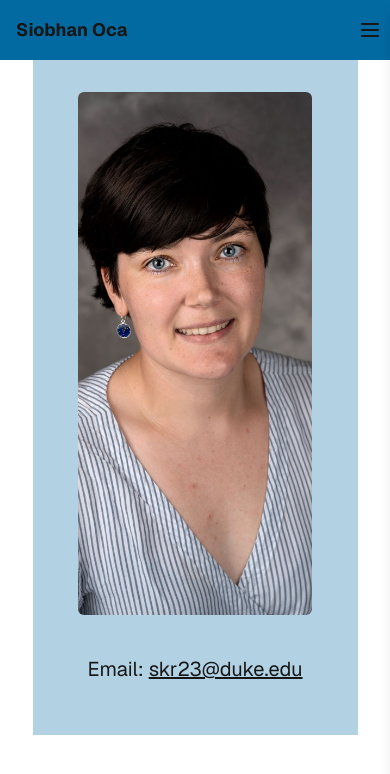
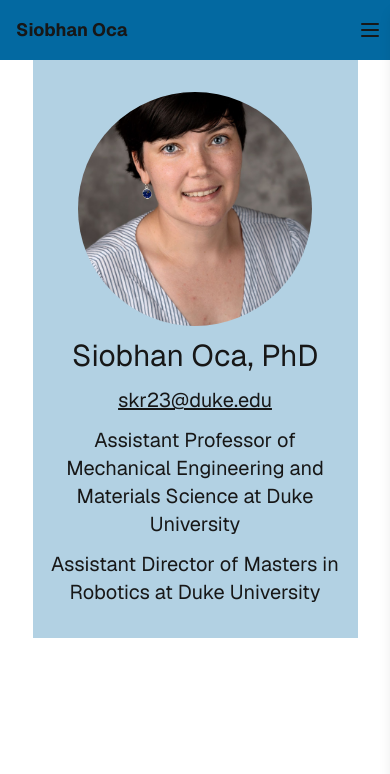
Before and after one commit to seamuslowry/siobhan-oca, a Next.js app: page / in a window 390 px wide. Shown: the top 774 px of the page. Built offline with nearby package versions, Linux system fonts and the light colour scheme.

Commit message:
feat: responsive banner

```diff
--- a/app/page.tsx
+++ b/app/page.tsx
@@ -5,27 +5,34 @@ import bannerImage from '@/assets/home/banner.png';
 export default function Home() {
   return (
     <div>
-      <div className="sm:relative">
+      <div className="sm:relative max-h-[clamp(fit-content,80vh,56rem)] sm:h-[80vh]">
         <Image
           src={heroImage}
           alt="Hero image description"
-          className="h-[80vh] object-cover hidden sm:absolute sm:block"
+          className="object-cover hidden h-full sm:absolute sm:block"
           placeholder="blur"
           unoptimized
         />
-        <div className="bg-sky-700/30 grid grid-rows-[1fr_min-content] gap-5 py-8 px-4 h-[80vh] mx-auto w-10/12 sm:animate-slideInFromLeft sm:absolute sm:ml-[10%] sm:w-[30vw] sm:min-w-80">
+        <div className="bg-sky-700/30 h-full flex flex-col items-center justify-evenly gap-3 py-8 px-4 mx-auto w-10/12 sm:animate-slideInFromLeft sm:absolute sm:ml-[10%] sm:w-[20vw] sm:min-w-80">
+          <div className="flex flex-col items-center">
             <Image
               src={bannerImage}
               alt="Banner image description"
               placeholder="blur"
-            className="object-cover h-full w-[80%] justify-self-center rounded-md"
+              className="object-cover w-[80%] aspect-square rounded-full"
               unoptimized
             />
-          <p className="text-xl self-center justify-self-center p-5">
-            Email:{' '}
-            <a href="mailto:skr23@duke.edu" className="underline">
+            <p className="text-3xl pt-3">Siobhan Oca, PhD</p>
+            <a href="mailto:skr23@duke.edu" className="underline text-xl pt-3">
               skr23@duke.edu
             </a>
+          </div>
+          <p className="text-xl text-center">
+            Assistant Professor of Mechanical Engineering and Materials Science
+            at Duke University
+          </p>
+          <p className="text-xl text-center">
+            Assistant Director of Masters in Robotics at Duke University
           </p>
         </div>
       </div>
```
Lines whose indentation alone changed are shown as unchanged.
